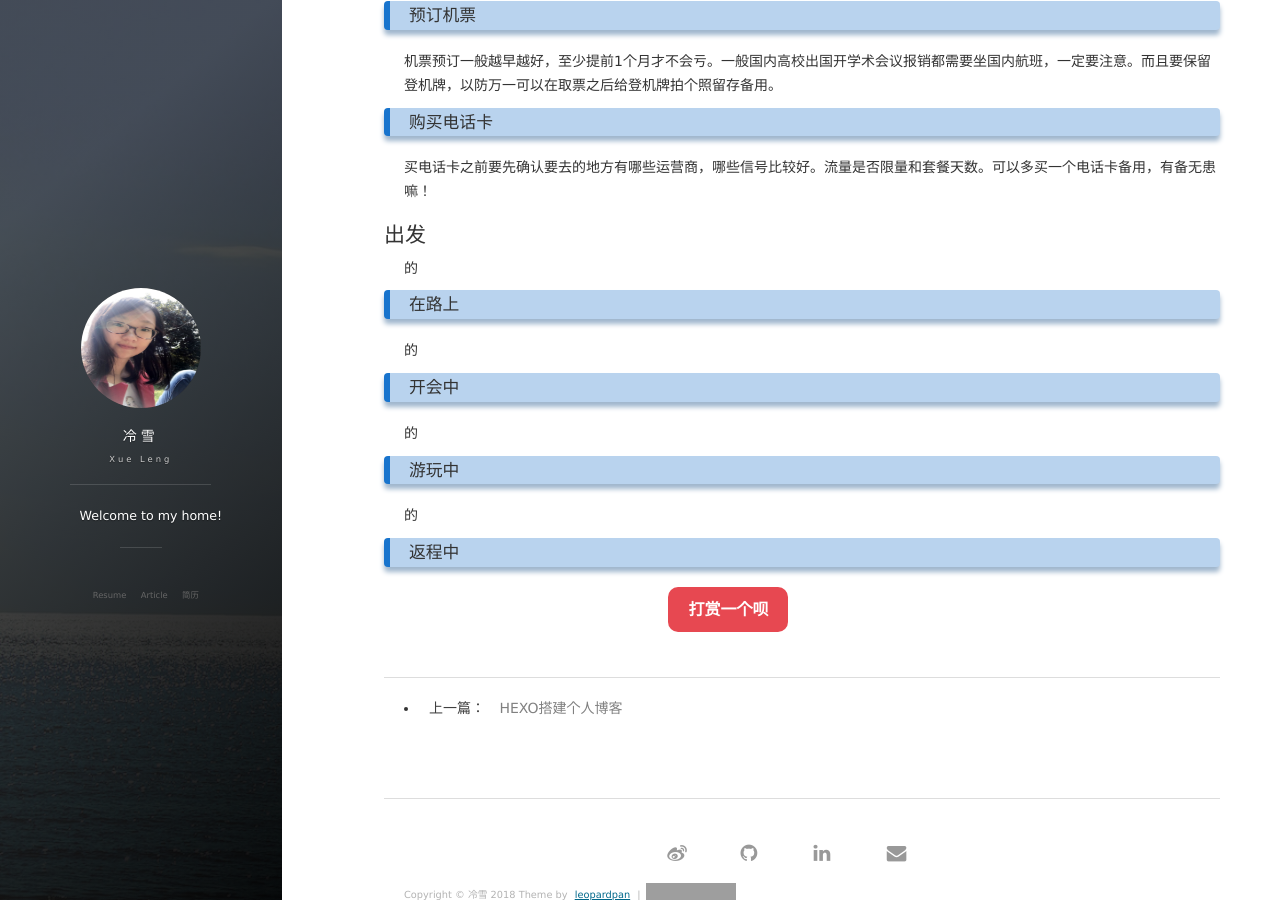
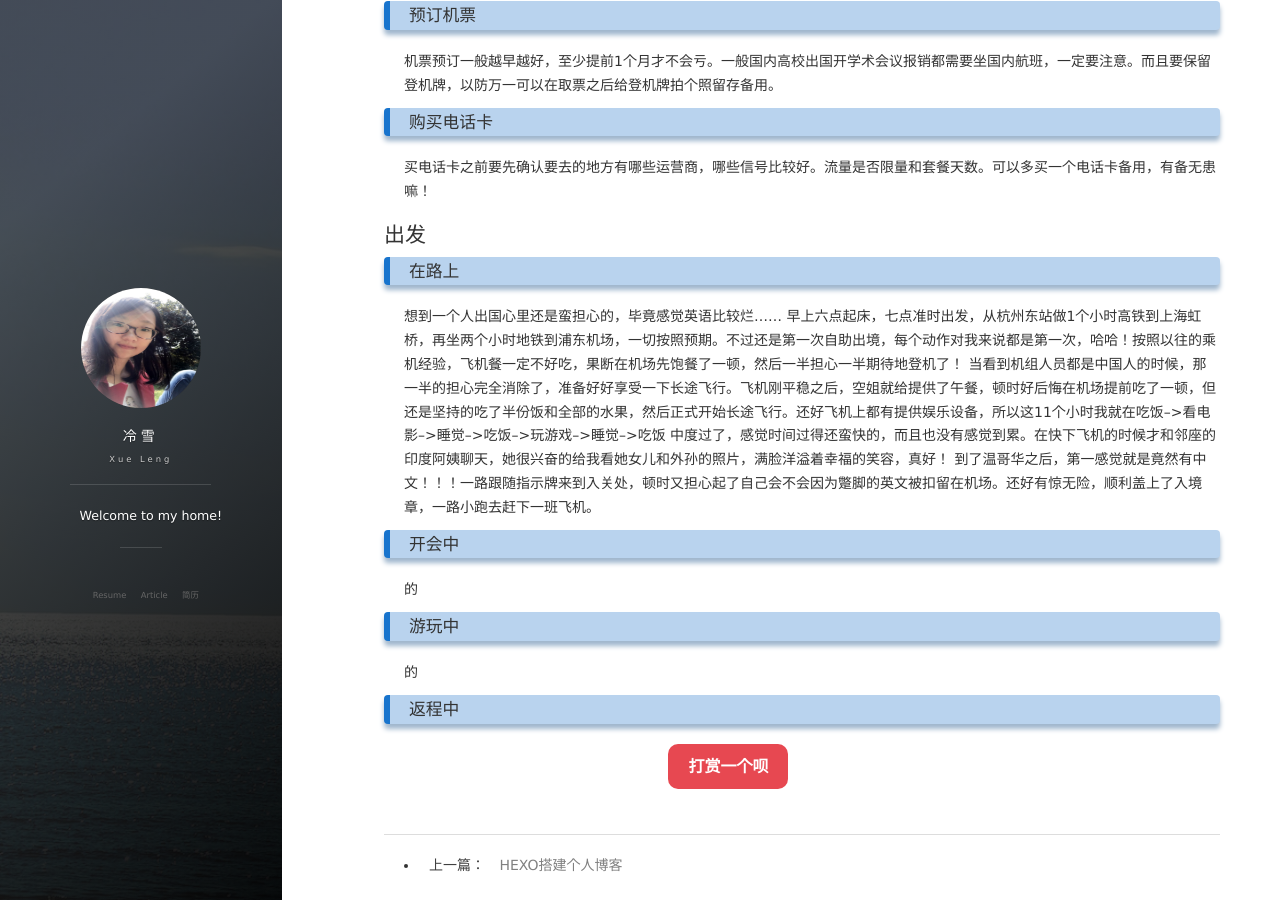
Before and after one commit to lxv458/OldWeb, a Jekyll site: the page built from _posts/2018-06-04-IWQoS-2018-Banff.md, in a window 1280 px wide and 900 px high, scrolled down 430 px. Built offline with Jekyll 4.4.1, drawn with Linux system fonts in a browser that asks for light colours; nearby versions of some CDN libraries; comment, search, counter and statistics services are not loaded; grey boxes are pictures that could not be loaded.

Commit message:
Update 2018-06-04-IWQoS-2018-Banff.md

```diff
--- a/_posts/2018-06-04-IWQoS-2018-Banff.md
+++ b/_posts/2018-06-04-IWQoS-2018-Banff.md
@@ -23,10 +23,11 @@ tag: IWQoS
   买电话卡之前要先确认要去的地方有哪些运营商，哪些信号比较好。流量是否限量和套餐天数。可以多买一个电话卡备用，有备无患嘛！
 
 ## 出发
-  的
 
 ### 在路上
-  的
+  想到一个人出国心里还是蛮担心的，毕竟感觉英语比较烂…… 早上六点起床，七点准时出发，从杭州东站做1个小时高铁到上海虹桥，再坐两个小时地铁到浦东机场，一切按照预期。不过还是第一次自助出境，每个动作对我来说都是第一次，哈哈！按照以往的乘机经验，飞机餐一定不好吃，果断在机场先饱餐了一顿，然后一半担心一半期待地登机了！
+  当看到机组人员都是中国人的时候，那一半的担心完全消除了，准备好好享受一下长途飞行。飞机刚平稳之后，空姐就给提供了午餐，顿时好后悔在机场提前吃了一顿，但还是坚持的吃了半份饭和全部的水果，然后正式开始长途飞行。还好飞机上都有提供娱乐设备，所以这11个小时我就在吃饭-->看电影-->睡觉-->吃饭-->玩游戏-->睡觉-->吃饭 中度过了，感觉时间过得还蛮快的，而且也没有感觉到累。在快下飞机的时候才和邻座的印度阿姨聊天，她很兴奋的给我看她女儿和外孙的照片，满脸洋溢着幸福的笑容，真好！
+  到了温哥华之后，第一感觉就是竟然有中文！！！一路跟随指示牌来到入关处，顿时又担心起了自己会不会因为蹩脚的英文被扣留在机场。还好有惊无险，顺利盖上了入境章，一路小跑去赶下一班飞机。
 
 ### 开会中
   的
```
